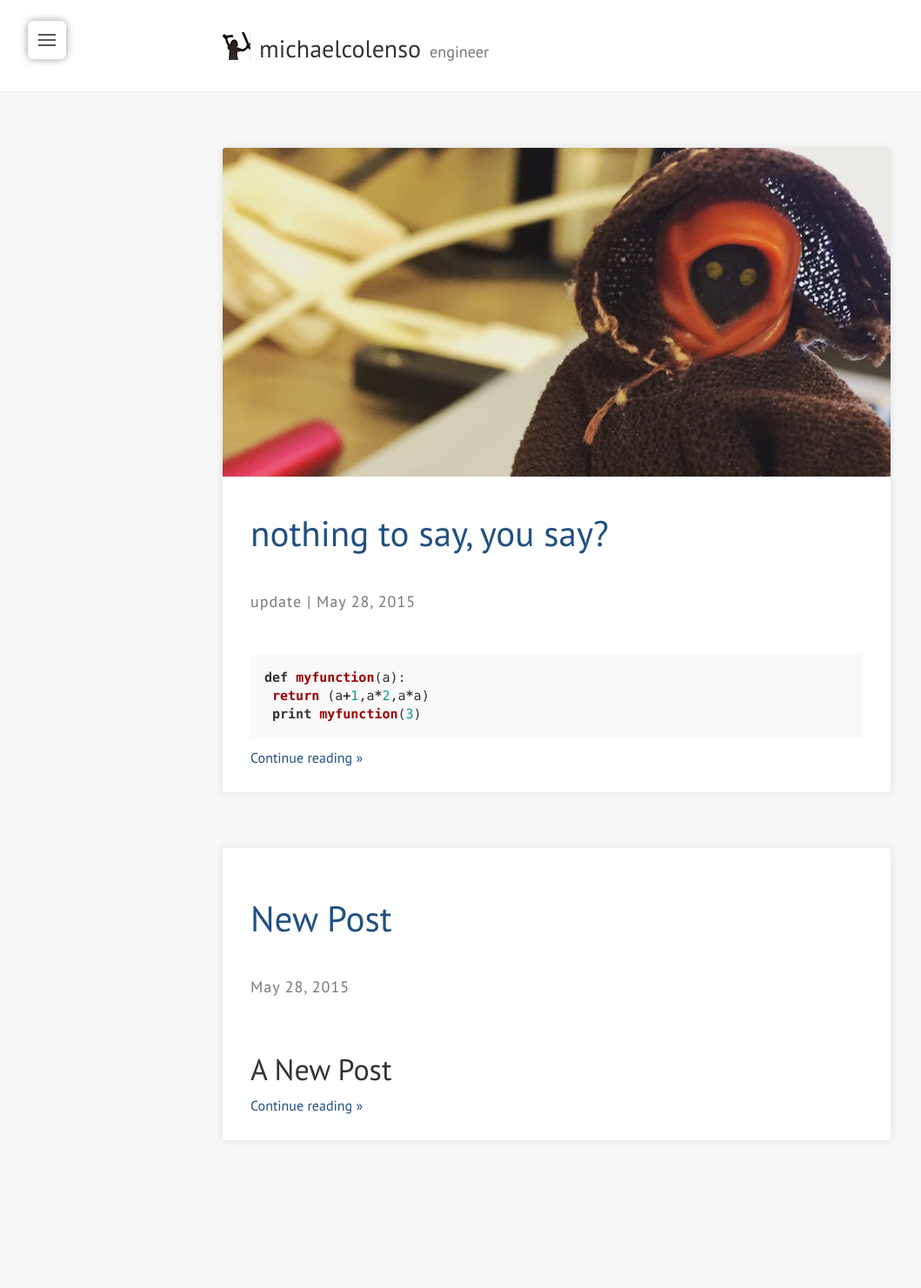
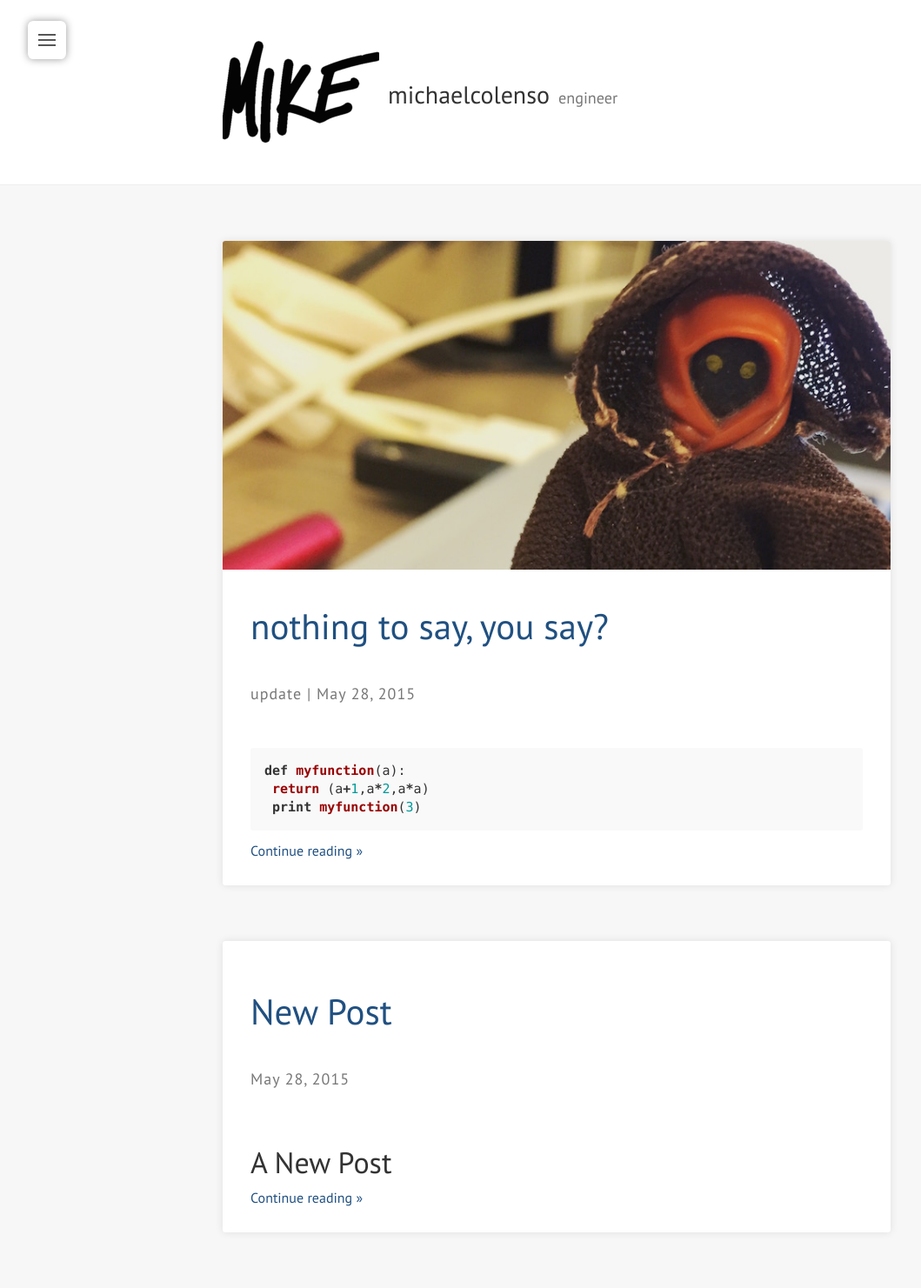
Before and after one commit to michaelcolenso/michaelcolenso.github.io, a Jekyll site: the page built from index.html, in a window 1280 px wide. Shown: the whole page at 87% size, without its empty margins (0-1059 px from the left). Built offline with Jekyll 4.4.1, drawn with Linux system fonts in a browser that asks for light colours; nearby versions of some CDN libraries; the list of posts is cut into pages by our own code; before the commit the page ends 1375 px from its top, so only the background shows below that.

Commit message:
mike logo

```diff
--- a/_config.yml
+++ b/_config.yml
@@ -6,7 +6,7 @@ description: > # this means to ignore newlines until "baseurl:"
   Hi.
 baseurl: "/" # the subpath of your site, e.g. /blog/
 url: "http://blog.michaelcolenso.com/" # the base hostname & protocol for your site
-logourl: /assets/images/sf-logo.png # Site logo
+logourl: /assets/images/mike-logo.png # Site logo
 author: "michaelcolenso"
 author_thumbnail: "/assets/images/michaelcolenso.png" # Author avatar
 # Theme customization - please change from the defaults!
```
Also changed, not shown: assets/images/mike-logo.png (added).
